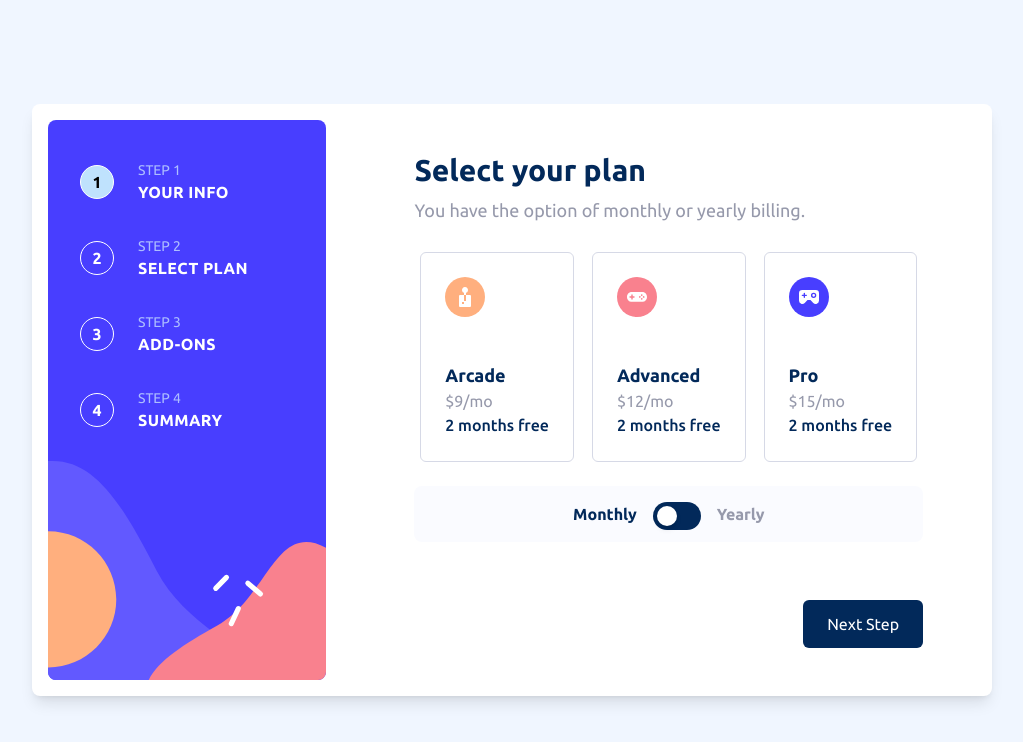
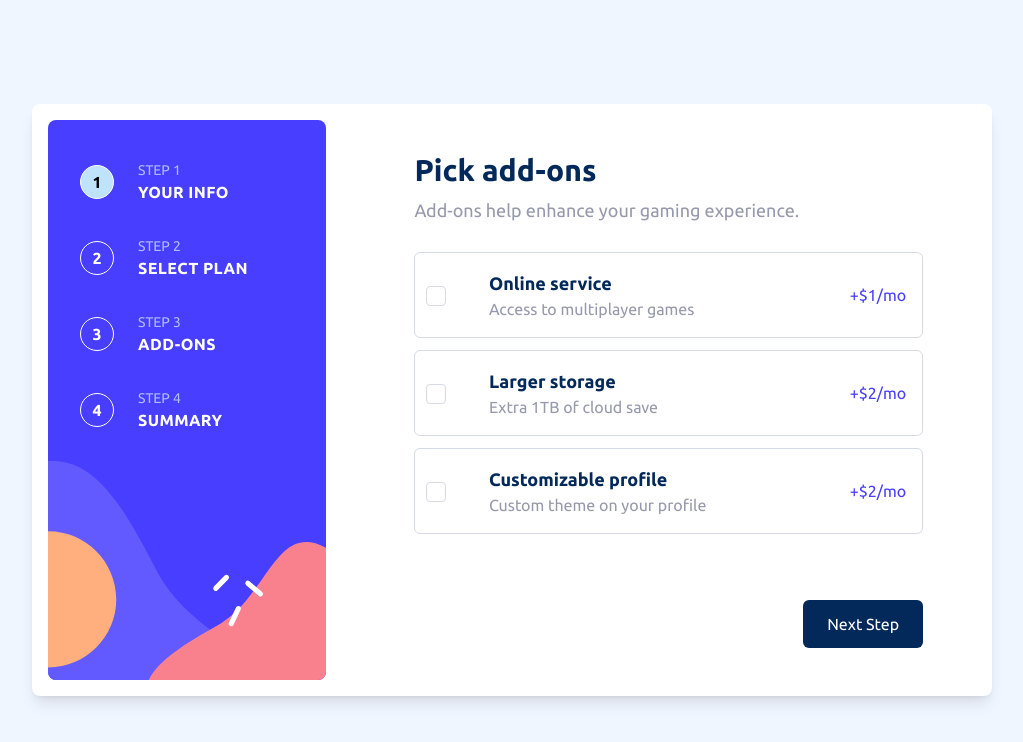
Before and after one commit to Di-void/multi-step-form, a React (Vite) app: page / in a window 1280 px wide. Shown: the top 742 px of the page, without its empty margins (128-1151 px from the left). Built offline with nearby package versions, Linux system fonts and the light colour scheme.

Commit message:
feat: complete desktop view for add-ons screen

```diff
--- a/src/views/Screens/Addons.tsx
+++ b/src/views/Screens/Addons.tsx
@@ -4,10 +4,12 @@ const Addons = () => {
   return (
     <div>
       <header className="mb-2">
-        <h1 className="text-marine-blue text-2xl font-bold">Pick add-ons</h1>
+        <h1 className="text-marine-blue text-2xl xl:text-3xl font-bold">
+          Pick add-ons
+        </h1>
       </header>
 
-      <p className="text-cool-gray text-lg mb-4">
+      <p className="text-cool-gray text-lg mb-4 xl:mb-7">
         Add-ons help enhance your gaming experience.
       </p>
 
--- a/src/views/index.tsx
+++ b/src/views/index.tsx
@@ -5,8 +5,8 @@ const Views = () => {
   return (
     <section className="bg-white shadow-lg xl:shadow-none xl:w-3/5 rounded-lg xl:rounded-none mt-7 xl:mt-0 xl:flex xl:flex-col xl:justify-between px-5 py-6 lg:px-6 lg:py-8">
       {/* <PersonalInfo /> */}
-      <Plans />
-      {/* <Addons /> */}
+      {/* <Plans /> */}
+      <Addons />
       {/* <FinishUp /> */}
       {/* <Thanks /> */}
 
```
